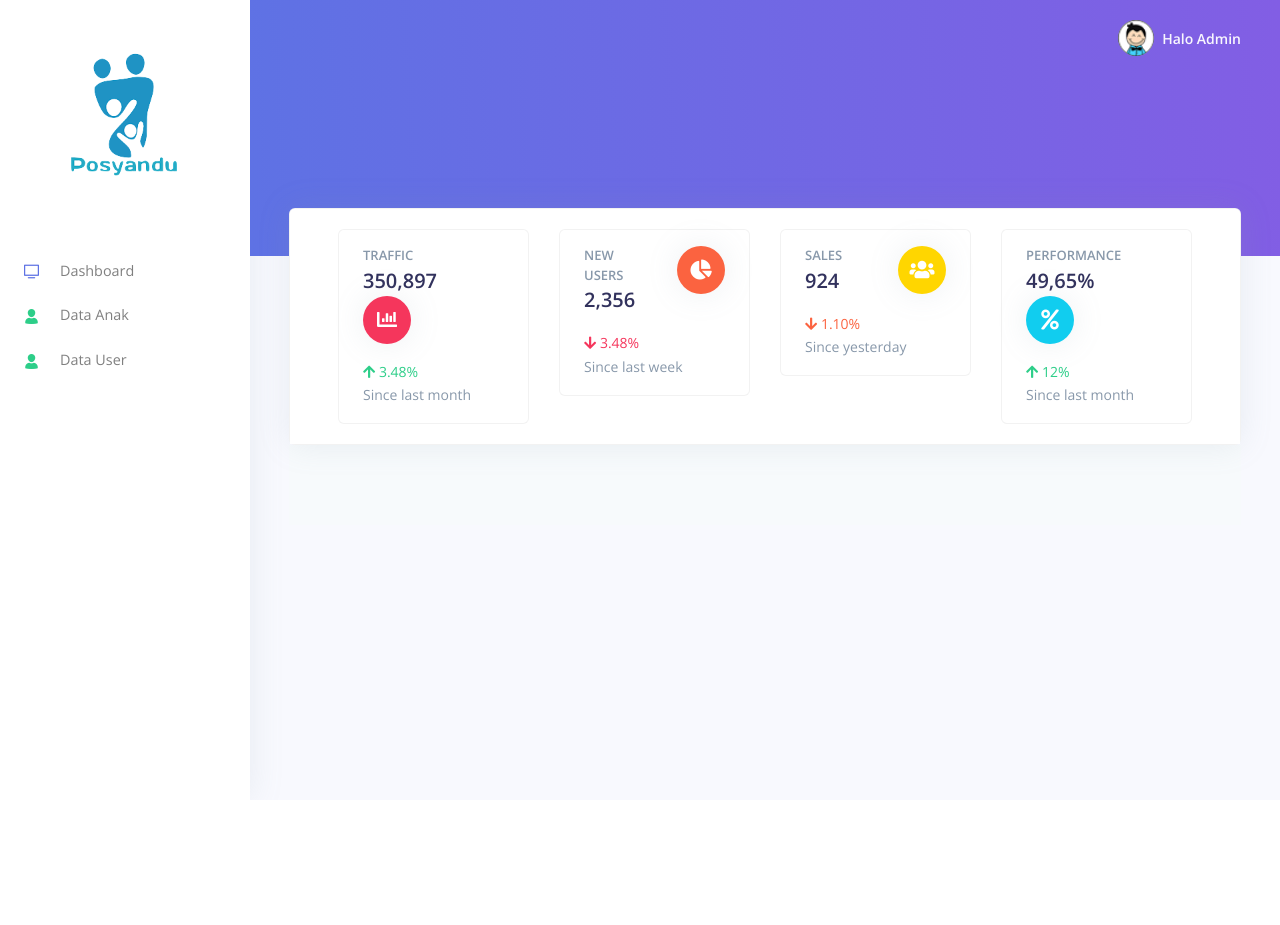
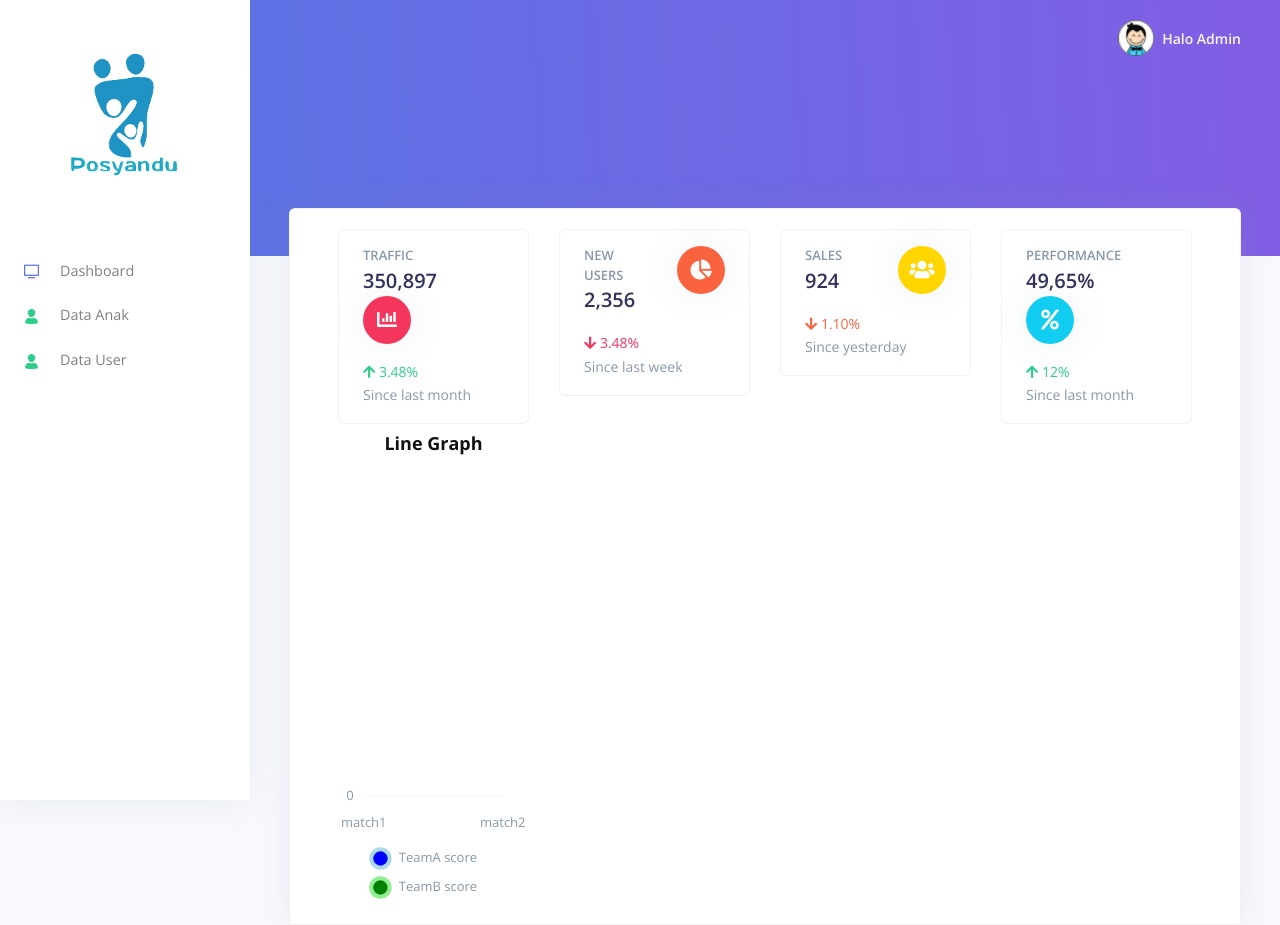
Before and after one commit to luthfidev/stunting, a PHP site: page /pages/dashboard.php in a window 1280 px wide. Before the commit the page ends 795 px from the top, so only its background shows below. Run offline with PHP 8.4, Linux system fonts and the light colour scheme; a user stored in the database is signed in; data comes from the database, SQL or seed files in the repository.

Commit message:
Update dashboard.php

```diff
--- a/pages/dashboard.php
+++ b/pages/dashboard.php
@@ -148,6 +148,11 @@
                           </div>
                         </div>
                       </div>
+                      <div class="col-xl-3 col-lg-12">
+                      <canvas width="720" height="480" id="chartcanvas"></canvas>
+                      </div>
+                    </div>
+
                   </div>
                 </div>
               </div>
@@ -155,11 +160,9 @@
           </div>
         </div>
       </div>
+
     </div>
-      <!-- Footer -->
-      <footer class="footer">
-      </footer>
-    </div>
+
 
 
   <!-- Argon Scripts -->
@@ -172,6 +175,7 @@
   <!-- Argon JS -->
   <script src="../assets/js/argon.js?v=1.0.0"></script>
   <script type="text/javascript" src="../assets/DataTables/datatables.min.js"></script>
+  <script src="../assets/js/grafik_gizi.js"></script>
 </body>
 
 </html>
```
Lines whose indentation alone changed are shown as unchanged.
